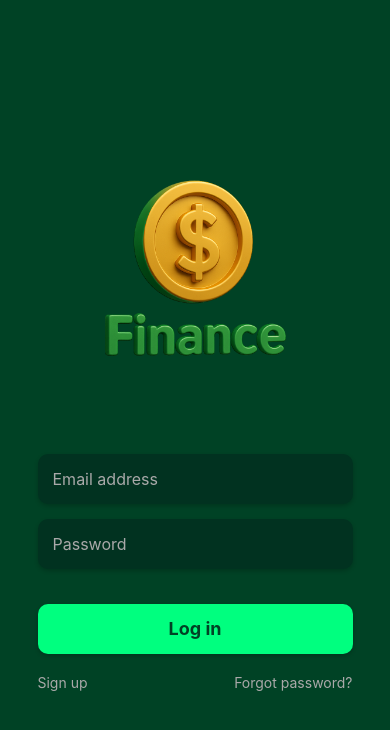
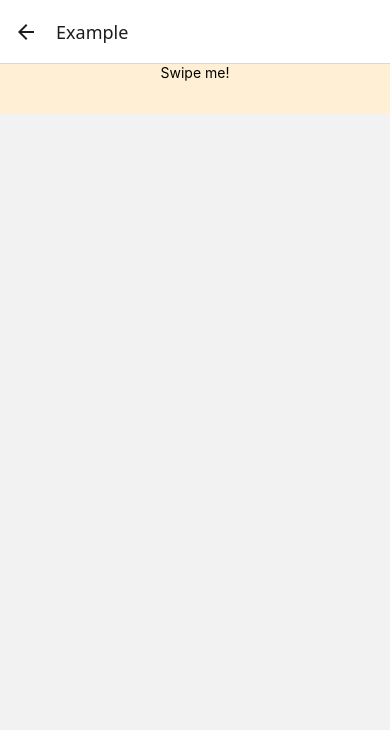
Before and after one commit to wongbingg/react_demo, a React Native app: screen /Example in a window 390 px wide. Shown: the top 730 px of the page. Built offline with nearby package versions, Linux system fonts and the light colour scheme; what react-native-sqlite-storage would draw is missing.

Commit message:
feat : swipe 기능 예시 첨부

```diff
--- a/App.tsx
+++ b/App.tsx
@@ -17,6 +17,7 @@ import WriteScreen from './screens/WriteScreen';
 import { load } from './persistance/asyncStorage';
 import { MemoCell } from './screens/components/MemoCell';
 import MemoScreen from './screens/MemoScreen';
+import ExampleScreen from './screens/ExampleScreen';
 
 export type RootStackParamList = {
   Login: undefined;
@@ -24,6 +25,7 @@ export type RootStackParamList = {
   Profile: undefined;
   Write: undefined;
   Memo: { id: string };
+  Example: undefined;
 }
 
 const Stack = createNativeStackNavigator<RootStackParamList>()
@@ -67,6 +69,10 @@ export default function App() {
             name="Memo"
             component={MemoScreen}
           />
+          <Stack.Screen
+            name="Example"
+            component={ExampleScreen}
+          />
         </Stack.Navigator>
       </NavigationContainer>
     </Provider>
--- /dev/null
+++ b/screens/ExampleScreen.tsx
@@ -0,0 +1,56 @@
+import React from 'react';
+import { Text, StyleSheet } from 'react-native';
+
+import { GestureHandlerRootView } from 'react-native-gesture-handler';
+import ReanimatedSwipeable from 'react-native-gesture-handler/ReanimatedSwipeable';
+import Reanimated, {
+  SharedValue,
+  useAnimatedStyle,
+} from 'react-native-reanimated';
+
+function RightAction(prog: SharedValue<number>, drag: SharedValue<number>) {
+  const styleAnimation = useAnimatedStyle(() => {
+    console.log('showRightProgress:', prog.value);
+    console.log('appliedTranslation:', drag.value);
+
+    return {
+      transform: [{ translateX: drag.value + 50 }],
+    };
+  });
+
+  return (
+    <Reanimated.View style={styleAnimation}>
+      <Text style={styles.rightAction}>Text</Text>
+    </Reanimated.View>
+  );
+}
+
+export default function ExampleScreen() {
+  return (
+    <GestureHandlerRootView>
+      <ReanimatedSwipeable
+        containerStyle={styles.swipeable}
+        friction={2}
+        enableTrackpadTwoFingerGesture
+        rightThreshold={40}
+        renderRightActions={RightAction}>
+        <Text>Swipe me!</Text>
+      </ReanimatedSwipeable>
+    </GestureHandlerRootView>
+  );
+}
+
+const styles = StyleSheet.create({
+  rightAction: { width: 50, height: 50, backgroundColor: 'purple' },
+  separator: {
+    width: '100%',
+    borderTopWidth: 1,
+  },
+  swipeable: {
+    height: 50,
+    backgroundColor: 'papayawhip',
+    alignItems: 'center',
+  },
+});
+
+// todo; https://docs.swmansion.com/react-native-gesture-handler/docs/components/reanimated_swipeable/
--- a/screens/HomeScreen.tsx
+++ b/screens/HomeScreen.tsx
@@ -65,7 +65,8 @@ export default function HomeScreen({ navigation, route }: HomeScreenProps) {
   }
 
   const goToWrite = () => {
-    navigation.navigate('Write')
+    // navigation.navigate('Write')
+    navigation.navigate('Example')
   }
 
   const handleTest = () => { // why; Native Module Test
```
